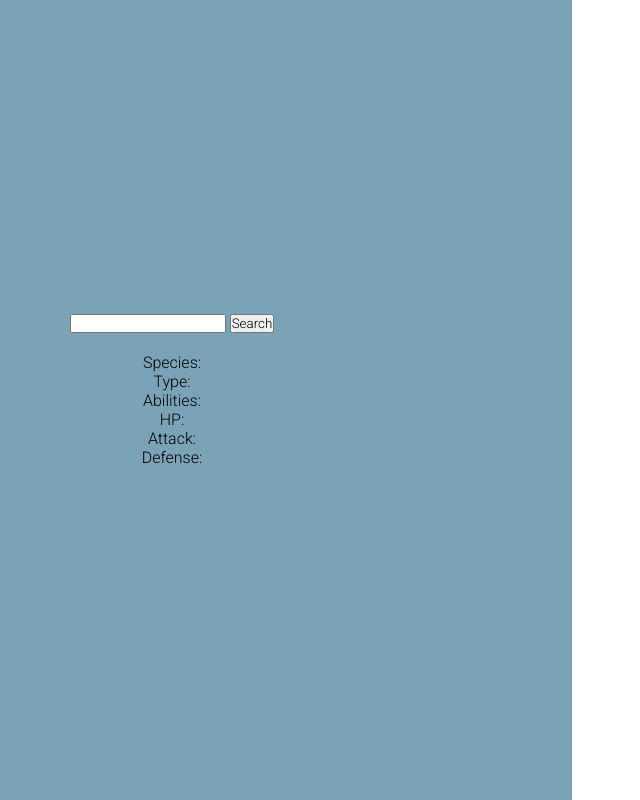
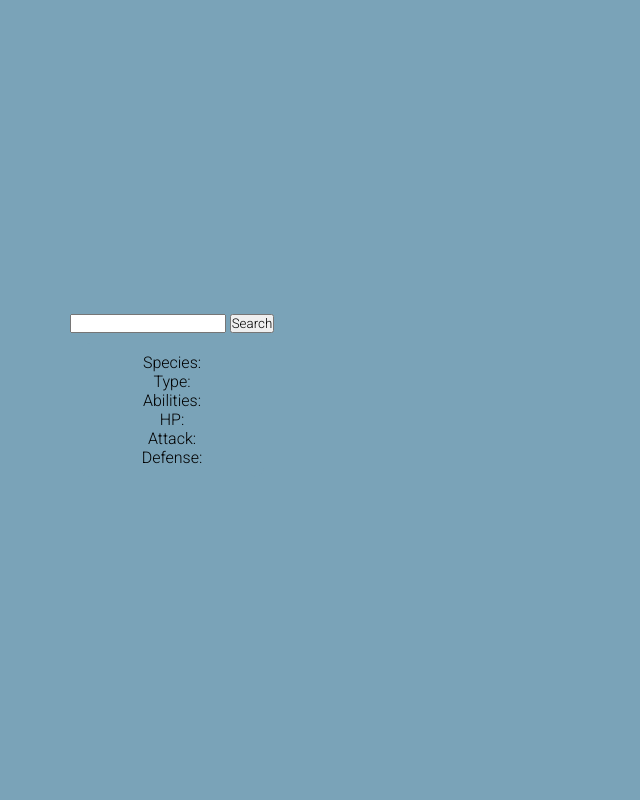
Before and after one commit to ZzyzxIsAlreadyTaken/pokedex, a React (Vite) app: page / in a window 1280 px wide. Shown: the whole page, without its empty margins (228-868 px from the left). Built offline with nearby package versions, Linux system fonts and the light colour scheme; no server answers.

Commit message:
added easteregg, enter search, more stats, css

```diff
--- a/src/index.css
+++ b/src/index.css
@@ -1,3 +1,5 @@
-html, body {
-  height: 100%
+html, body, #root{
+  height: 100vh;
+  width: 100vh;
+  background-color: #7AA3B8;
 }
```
